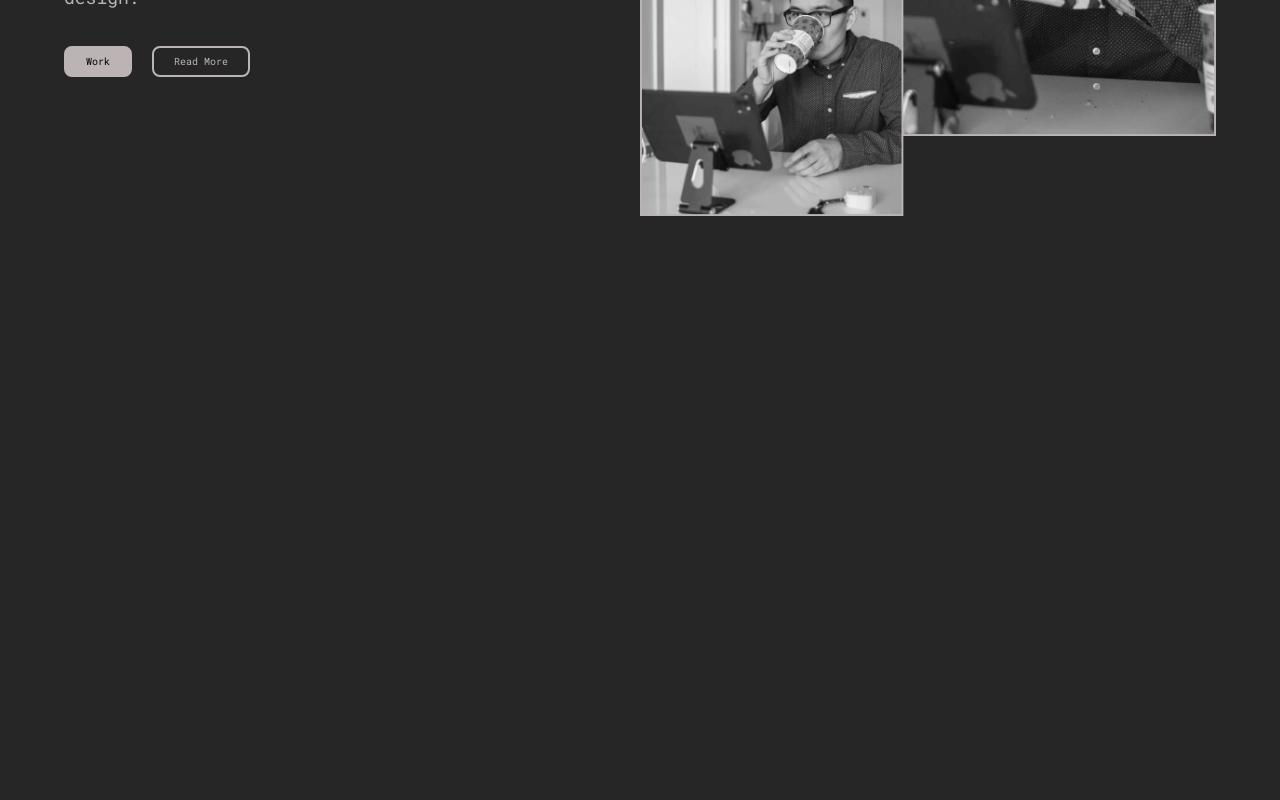
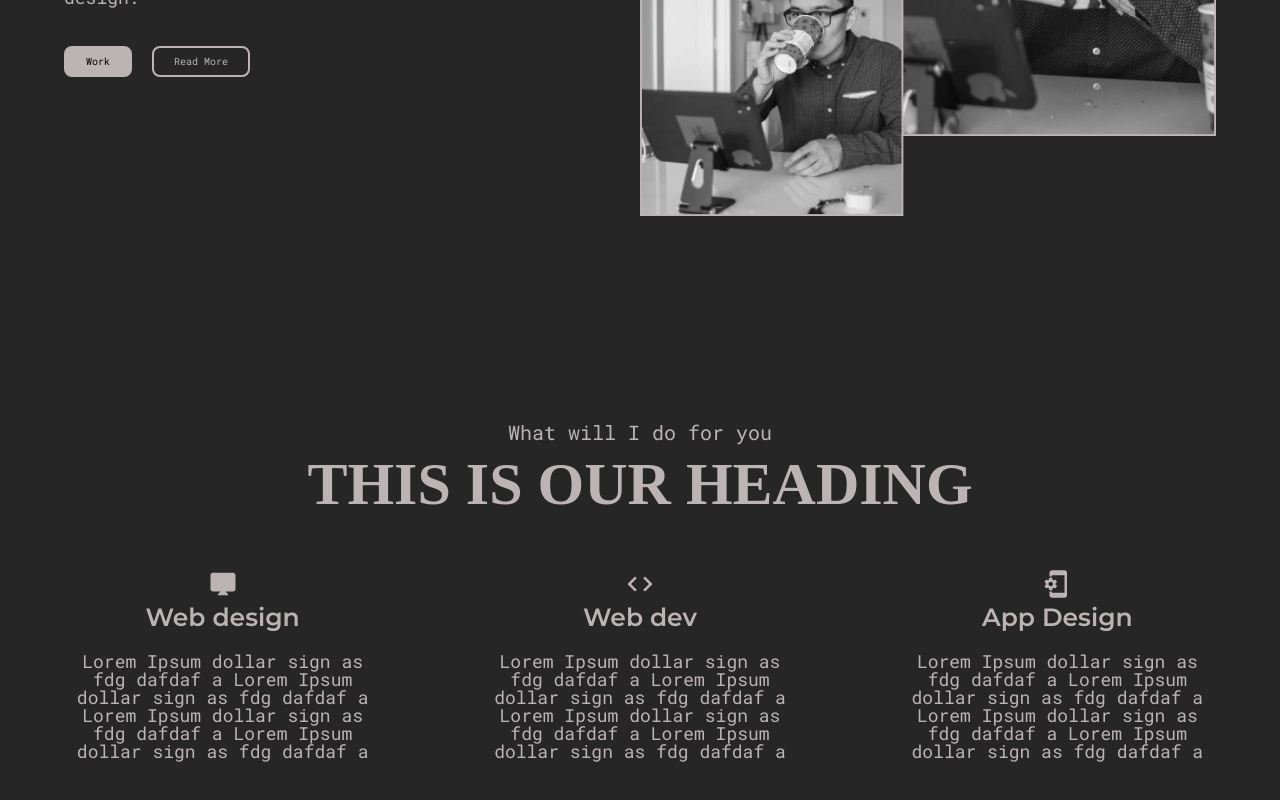
Before and after one commit to pmita/react-project-alpha, a React (Create React App) app: page / in a window 1280 px wide. Shown: the part 1246-2046 px from the top of the page. Before the commit the page ends 1565 px from the top, so only its background shows below. Built offline with nearby package versions, Linux system fonts and the light colour scheme; a web font is replaced by a local one.

Commit message:
adding services components

```diff
--- /dev/null
+++ b/src/components/ServiceSection.js
@@ -0,0 +1,63 @@
+import React from 'react'
+//Importing our components
+import SectionTitle from './SectionTitle';
+import ServicesSectionItem from './ServicesSectionItem';
+import styled from 'styled-components';
+//Importing react icons
+import {MdDesktopMac, MdCode, MdPhonelinkSetup} from 'react-icons/md';
+
+const ServicesItemStyles = styled.div`
+    padding: 10rem 0;
+    .services__allItems{
+        display: flex;
+        gap: 10rem;
+        justify-content: space-between;
+        margin-top: 5rem;
+    }
+
+    @media only screen and (max-width: 768px){
+        .srvices__allItems{
+            flex-direction: column;
+            max-width: 350px;
+            margin: 0 auto;
+            margin-top: 5rem;
+        }
+    }
+`;
+
+export default function ServiceSection() {
+    return (
+        <ServicesItemStyles>
+           <div className="container">
+            <SectionTitle heading="Services" subheading="What will I do for you"/>
+
+                <div className="services__allItems">
+                    <ServicesSectionItem
+                        icon={<MdDesktopMac />}
+                        title="Web design"
+                        description="Lorem Ipsum dollar sign as fdg dafdaf a
+                        Lorem Ipsum dollar sign as fdg dafdaf a
+                        Lorem Ipsum dollar sign as fdg dafdaf a
+                        Lorem Ipsum dollar sign as fdg dafdaf a"
+                    />
+                    <ServicesSectionItem
+                        icon={<MdCode />}
+                        title="Web dev"
+                        description="Lorem Ipsum dollar sign as fdg dafdaf a
+                        Lorem Ipsum dollar sign as fdg dafdaf a
+                        Lorem Ipsum dollar sign as fdg dafdaf a
+                        Lorem Ipsum dollar sign as fdg dafdaf a"
+                    />
+                    <ServicesSectionItem
+                        icon={<MdPhonelinkSetup />}
+                        title="App Design"
+                        description="Lorem Ipsum dollar sign as fdg dafdaf a
+                        Lorem Ipsum dollar sign as fdg dafdaf a
+                        Lorem Ipsum dollar sign as fdg dafdaf a
+                        Lorem Ipsum dollar sign as fdg dafdaf a"
+                    />
+                </div>
+           </div>
+        </ServicesItemStyles>
+    );
+}
--- /dev/null
+++ b/src/components/ServicesSectionItem.js
@@ -0,0 +1,43 @@
+import React from 'react'
+import {MdDesktopMac} from 'react-icons/md';
+import PText from './PText';
+import styled from 'styled-components';
+
+const ItemStyles = styled.div`
+    text-align: center;
+    .servicesItem__icon{
+        svg{
+            width: 3rem;
+        }
+    }
+    .servicesItem__title{
+        font-size: 2.5rem;
+        font-family: 'Montserrat SemiBold';
+    }
+    .para{
+        margin-top: 2rem;
+    }
+`;
+
+export default function ServicesSectionItem({
+    icon = <MdDesktopMac />,
+    title = "Web design",
+    description = `Lorem Ipsum dollar sign as fdg dafdaf a
+    Lorem Ipsum dollar sign as fdg dafdaf a
+    Lorem Ipsum dollar sign as fdg dafdaf a
+    Lorem Ipsum dollar sign as fdg dafdaf a`
+}) {
+    return (
+        <ItemStyles>
+           <div className="servicesItem__icon">
+               {icon}
+            </div>
+               <div className="servicesItem__title">
+                   {title}
+               </div>
+               <PText>
+                   {description}
+               </PText>
+        </ItemStyles>
+    );
+}
--- a/src/pages/Home.js
+++ b/src/pages/Home.js
@@ -2,12 +2,14 @@ import React from 'react'
 //Importing components
 import HeroSection from '../components/HeroSection';
 import AboutSection from '../components/AboutSection';
+import ServiceSection from '../components/ServiceSection';
 
 function Home() {
     return (
         <div>
             <HeroSection />
             <AboutSection />
+            <ServiceSection />
         </div>
     )
 }
```
